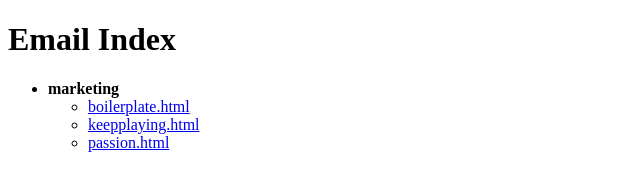
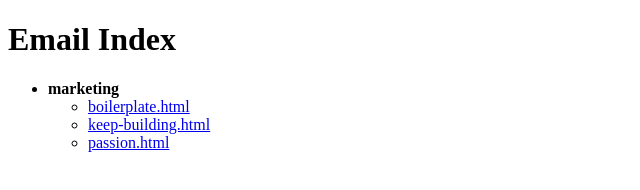
Before and after one commit to AmjedAgabani/phw-email-templates-marketing, a plain HTML site: page index.html in a window 1280 px wide. Shown: the full height of the page, 0-640 px from the left. Drawn offline with Linux system fonts and the light colour scheme.

Commit message:
Update documentation

```diff
--- a/index.html
+++ b/index.html
@@ -6,7 +6,7 @@
   <body>
     <h1>Email Index</h1>
     <ul>
-    <li><strong>marketing</strong><ul><li><a href="marketing/boilerplate.html">boilerplate.html</a></li><li><a href="marketing/keepplaying.html">keepplaying.html</a></li><li><a href="marketing/passion.html">passion.html</a></li></ul></li>
+    <li><strong>marketing</strong><ul><li><a href="marketing/boilerplate.html">boilerplate.html</a></li><li><a href="marketing/keep-building.html">keep-building.html</a></li><li><a href="marketing/passion.html">passion.html</a></li></ul></li>
     </ul>
   </body>
   </html>
```
Also changed, not shown: marketing/keep-building.html (renamed from marketing/keepplaying.html).
